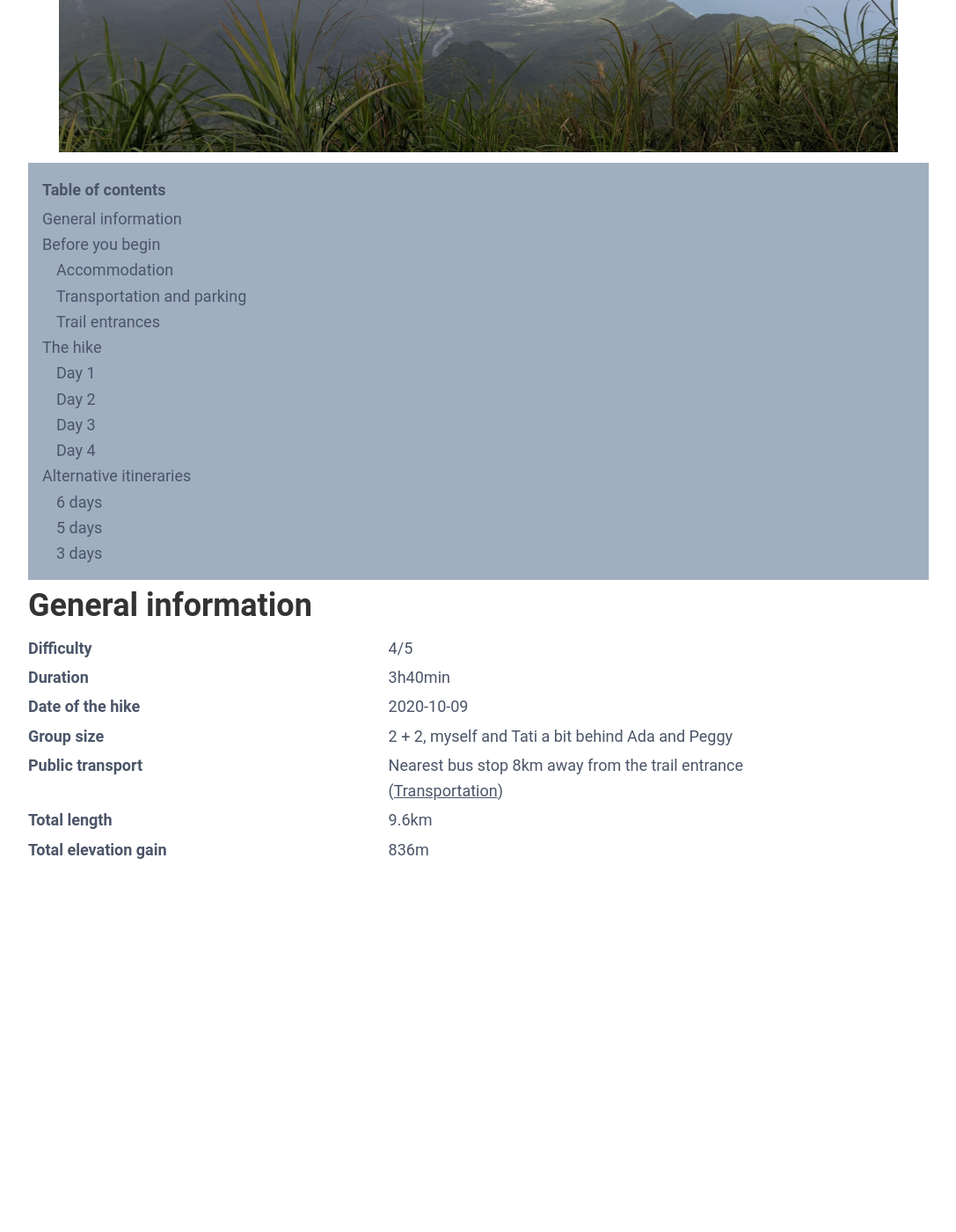
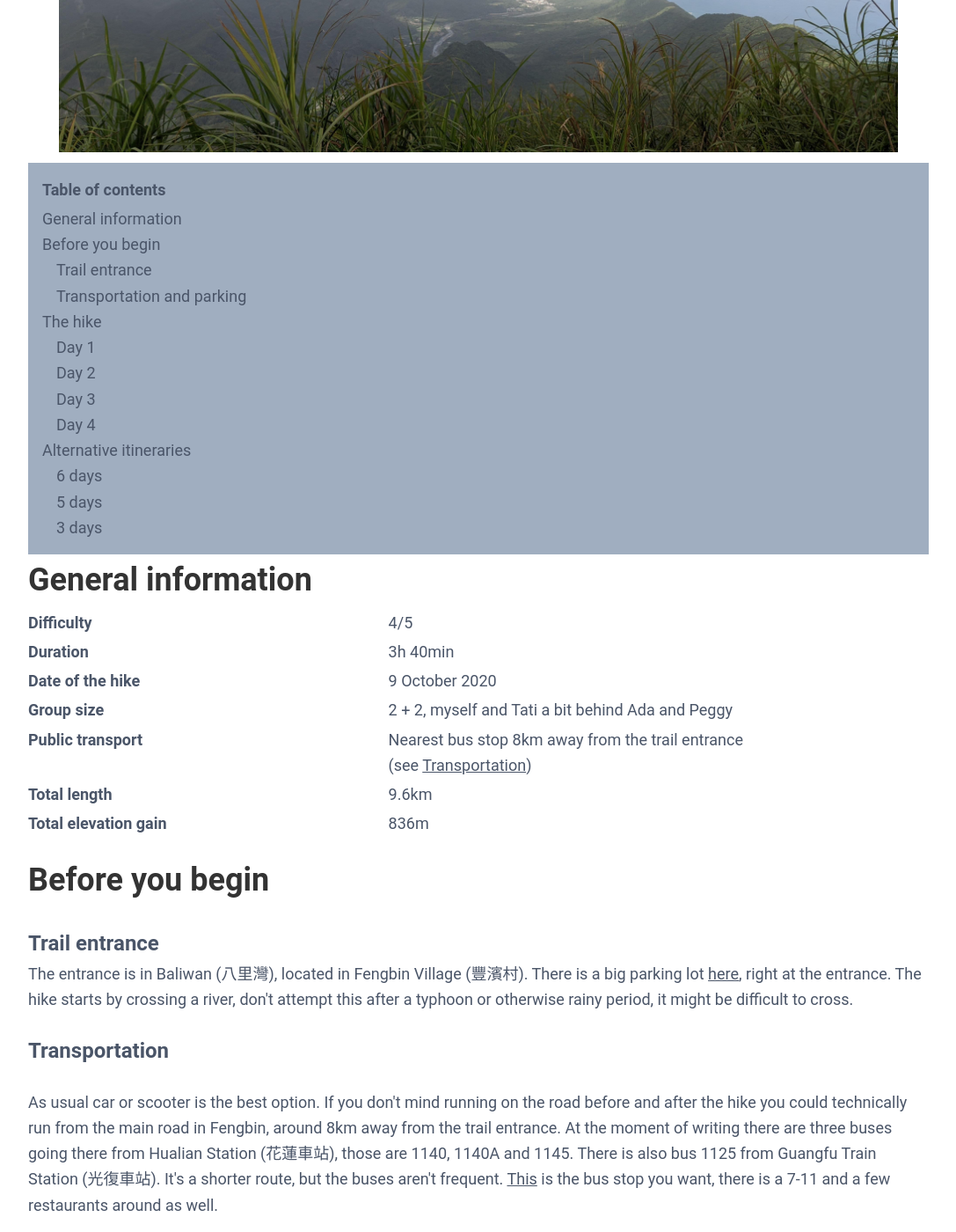
Before and after one commit to DawidJanczak/DawidJanczak.github.io, a Jekyll site: the page built from _small_top_100/baliwanshan.html, in a window 1280 px wide and 1400 px high, scrolled down 800 px. Shown: the whole window at 88% size, without its empty margins (96-1183 px from the left). Built offline with Jekyll 4.4.1, drawn with Linux system fonts in a browser that asks for light colours; before the commit the page ends 1800 px from its top, so only the background shows below that.

Commit message:
Finish general information on Baliwanshan

```diff
--- a/_small_top_100/baliwanshan.html
+++ b/_small_top_100/baliwanshan.html
@@ -7,13 +7,13 @@ info:
   - dt: Difficulty
     dd: "4/5"
   - dt: Duration
-    dd: 3h40min
+    dd: 3h 40min
   - dt: Date of the hike
-    dd: 2020-10-09
+    dd: 9 October 2020
   - dt: Group size
     dd: 2 + 2, myself and Tati a bit behind Ada and Peggy
   - dt: Public transport
-    dd: Nearest bus stop 8km away from the trail entrance (<a href="#transportation" class="underline">Transportation</a>)
+    dd: Nearest bus stop 8km away from the trail entrance (see <a href="#transportation" class="underline">Transportation</a>)
   - dt: Total length
     dd: 9.6km
   - dt: Total elevation gain
@@ -30,9 +30,8 @@ info:
       <li>
         <a href="#before-you-begin">Before you begin</a>
         <ol>
-          <li class="ml-4"><a href="#accommodation">Accommodation</a></li>
+          <li class="ml-4"><a href="#trail-entrances">Trail entrance</a></li>
           <li class="ml-4"><a href="#transportation">Transportation and parking</a></li>
-          <li class="ml-4"><a href="#trail-entrances">Trail entrances</a></li>
         </ol>
       </li>
       <li>
@@ -65,3 +64,18 @@ info:
     </dl>
   {% endfor %}
 </header>
+<section class="mt-5 space-y-6">
+  <h2 id="before-you-begin" class="text-4xl font-bold">Before you begin</h2>
+  <h3 id="trail-entrances" class="text-2xl font-semibold">Trail entrance</h3>
+  The entrance is in Baliwan (八里灣), located in Fengbin Village (豐濱村). There is a big parking lot
+  <a href="https://goo.gl/maps/gmdu9k4q8KzAokk79" class="underline">here</a>, right at the entrance. The hike starts by crossing a river,
+  don't attempt this after a typhoon or otherwise rainy period, it might be difficult to cross.
+  <h3 id="transportation" class="text-2xl font-semibold">Transportation</h3>
+  <p>
+    As usual car or scooter is the best option. If you don't mind running on the road before and after the hike you could technically run
+    from the main road in Fengbin, around 8km away from the trail entrance. At the moment of writing there are three buses going there from Hualian Station (花蓮車站),
+    those are 1140, 1140A and 1145. There is also bus 1125 from Guangfu Train Station (光復車站). It's a shorter route, but the buses aren't
+    frequent. <a href="https://goo.gl/maps/1YETN6QaxxYmq9Tq9" class="underline">This</a> is the bus stop you want, there is a 7-11 and a few
+    restaurants around as well.
+  </p>
+</section>
--- a/_top_100/nenggaoandongjun.html
+++ b/_top_100/nenggaoandongjun.html
@@ -12,7 +12,7 @@ info:
   - dt: Duration
     dd: 4 days
   - dt: Date of the hike
-    dd: 2020-10-01 &ndash; 2020-10-04
+    dd: 1 October 2020 &ndash; 4 October 2020
   - dt: Group size
     dd: 2 + 2, myself and Tati always a few hours behind Ada and Peggy
   - dt: Public transport
@@ -41,9 +41,9 @@ info:
       <li>
         <a href="#before-you-begin">Before you begin</a>
         <ol>
+          <li class="ml-4"><a href="#trail-entrances">Trail entrances</a></li>
+          <li class="ml-4"><a href="#transportation">Transportation and parking</a></li>
           <li class="ml-4"><a href="#accommodation">Accommodation</a></li>
-          <li class="ml-4"><a href="#transportation">Transportation and parking</a></li>
-          <li class="ml-4"><a href="#trail-entrances">Trail entrances</a></li>
         </ol>
       </li>
       <li>
```
